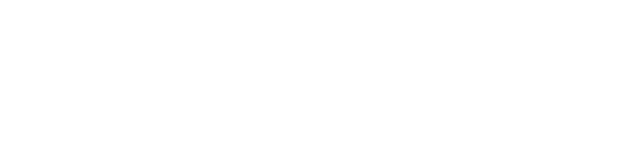
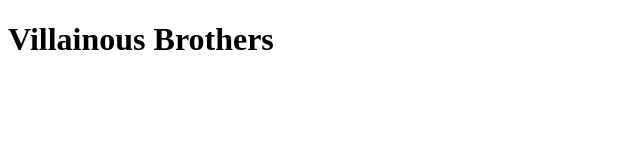
Before and after one commit to villainousbrothers/villainousbrothers, a plain HTML site: page index.html in a window 1280 px wide. Shown: the whole page, without its empty margins (0-640 px from the left). Drawn offline with Linux system fonts and the light colour scheme.

Commit message:
Update index.html

```diff
--- a/index.html
+++ b/index.html
@@ -5,7 +5,9 @@
 </head>
 
 <body>
-
+  <H1>
+    Villainous Brothers
+  </H1>
 </body>
 
 </html>
```
